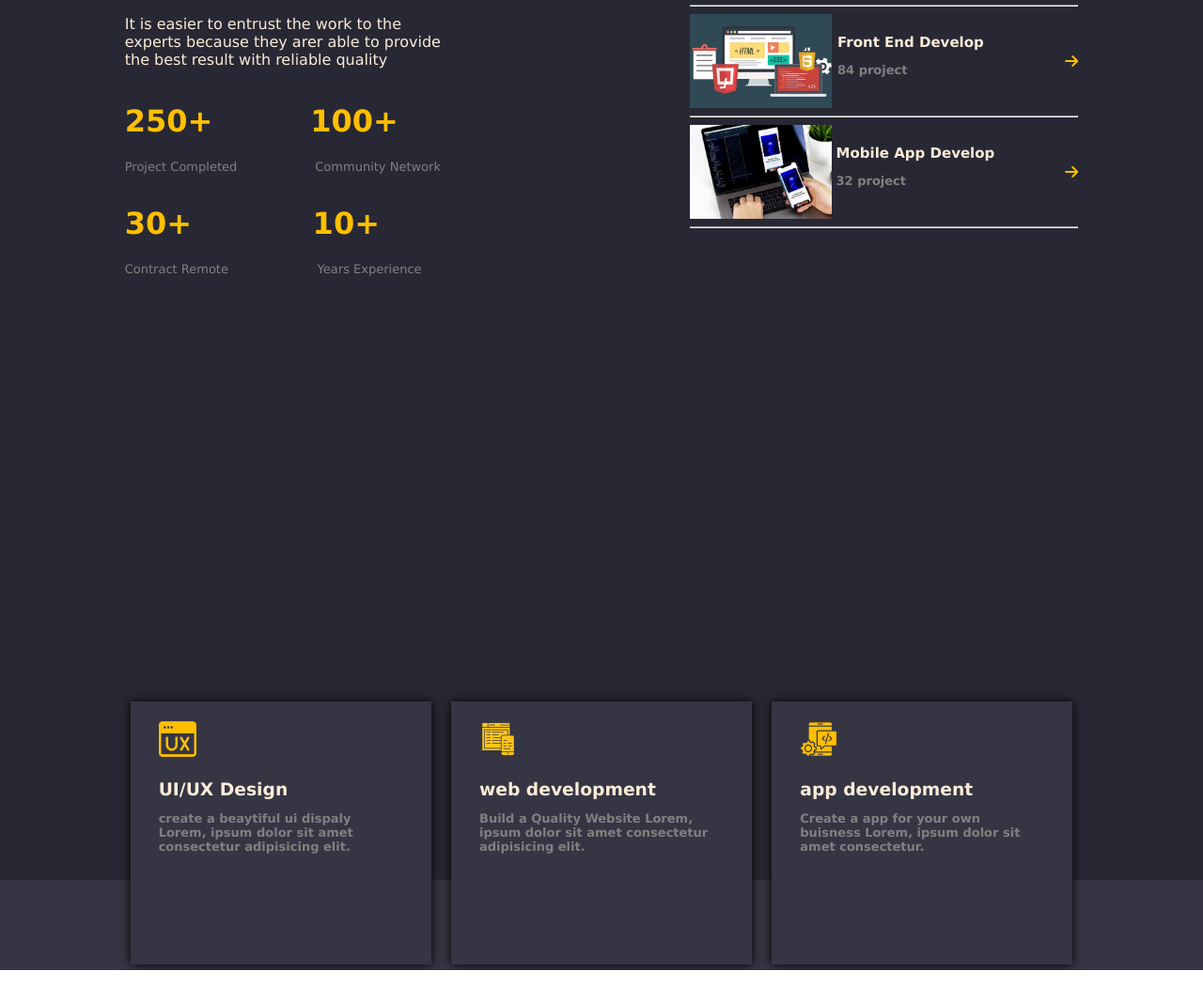
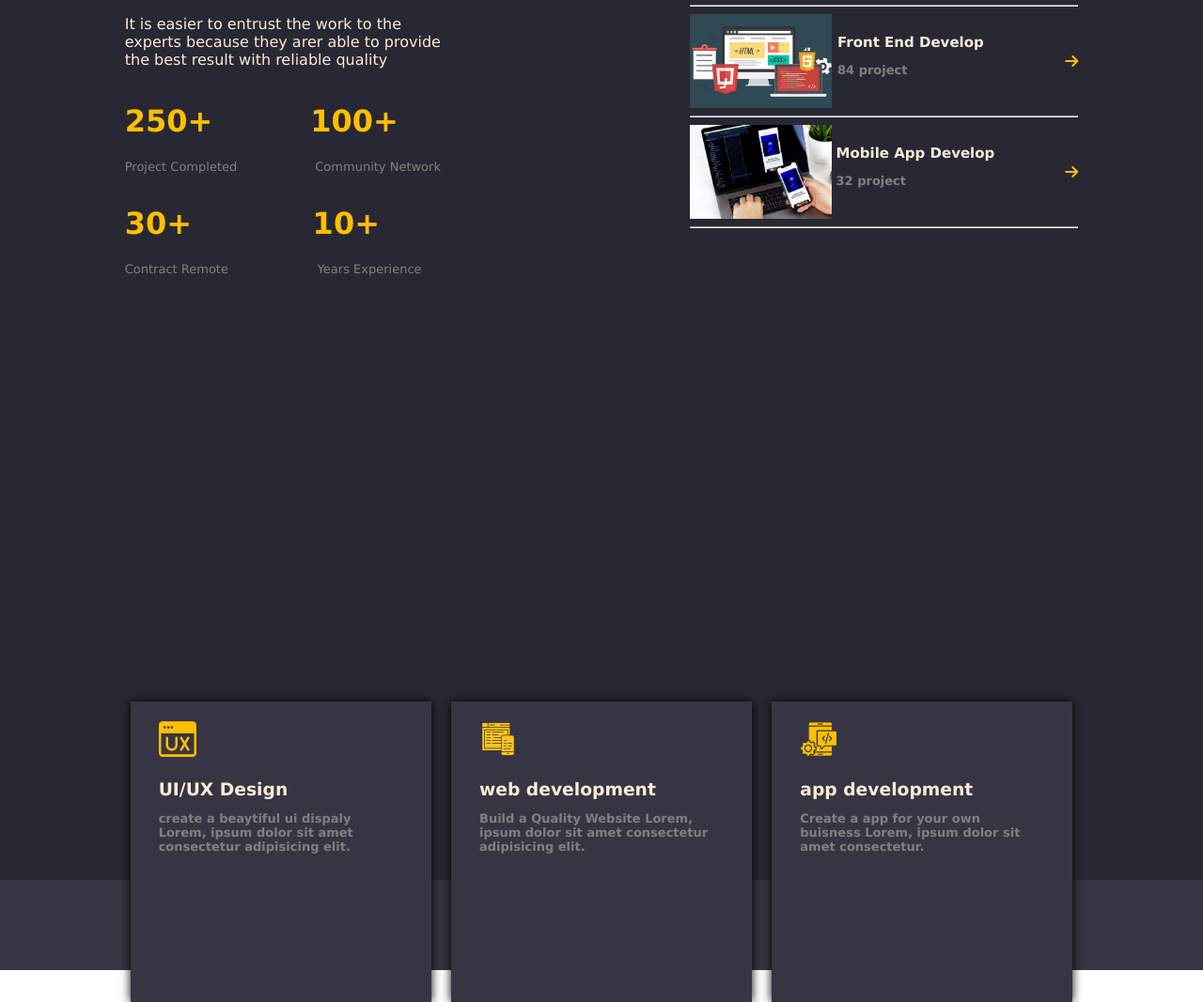
Before and after one commit to murtazaalipk/portfolio_saylani_A1, a plain HTML site: page index.html in a window 1280 px wide. Shown: the part 1063-2130 px from the top of the page at 94% size. Before the commit the page ends 2096 px from the top, so only its background shows below. Drawn offline with Linux system fonts and the light colour scheme.

Commit message:
update css

```diff
--- a/style.css
+++ b/style.css
@@ -280,7 +280,7 @@ nav ul li a:hover{
 
 }
 .lmn{
-    height: 35vh;
+    height: 40vh;
     width: 25%;
     background-color: #363543;
     -webkit-box-shadow: 0 0 10px black;
@@ -289,7 +289,7 @@ nav ul li a:hover{
 
 }
 .lmna{
-    height: 35vh;
+    height: 40vh;
     width: 25%;
     background-color: #363543;
     margin-left: 10%;
@@ -299,7 +299,7 @@ nav ul li a:hover{
 
 }
 .lmnb{
-    height: 35vh;
+    height: 40vh;
     width: 25%;
     background-color: #363543;
     margin-right: 10%;
```
